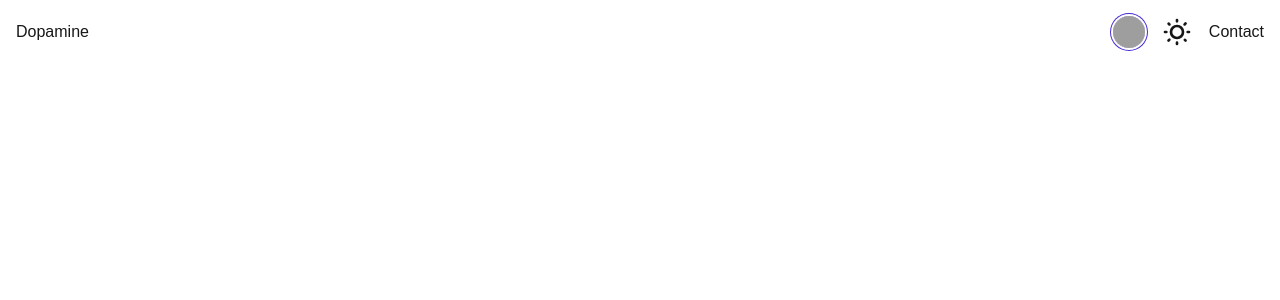
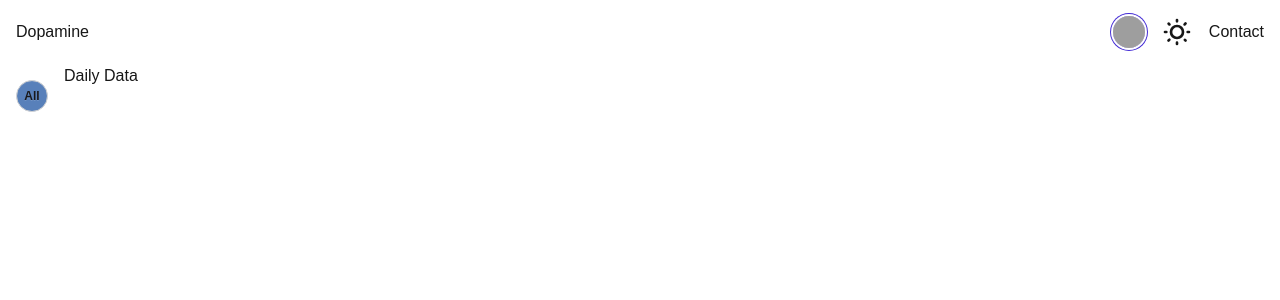
Before and after one commit to TempestShaw/Dopamine, a Next.js app in the folder DopamineWeb/: page / in a window 1280 px wide. Shown: the top 300 px of the page. Built offline with nearby package versions, Linux system fonts and the light colour scheme; grey boxes are pictures that could not be loaded.

Commit message:
feat: update page layout

```diff
--- a/DopamineWeb/src/app/components/secondary/themeToggler.tsx
+++ b/DopamineWeb/src/app/components/secondary/themeToggler.tsx
@@ -2,14 +2,22 @@
 import React, { useEffect, useState } from 'react'
 
 export default function ThemeToggler() {
-    const [theme, setTheme] = useState(localStorage.getItem('theme') || 'light');
+    const [theme, setTheme] = useState('light'); // Default theme
+
+    useEffect(() => {
+        // Set initial theme from localStorage after component mounts
+        const savedTheme = localStorage.getItem('theme') || 'light';
+        setTheme(savedTheme);
+    }, []);
+
     const toggleTheme = () => {
         setTheme(theme === 'light' ? 'dark' : 'light');
     };
 
     useEffect(() => {
-       document.documentElement.dataset.theme = theme;
-       }, [theme]);
+        document.documentElement.dataset.theme = theme;
+        localStorage.setItem('theme', theme);
+    }, [theme]);
 
     return (
     <label className="swap swap-rotate">
--- /dev/null
+++ b/DopamineWeb/src/app/components/sidebar.tsx
@@ -0,0 +1,13 @@
+
+export default function Sidebar() {
+    return (
+        <div className="flex min-h-[100vh]">
+            <div className="flex flex-col p-4">
+                <button className="w-8 h-8 btn btn-outline btn-active btn-sm rounded-full bg-[#5880ba]">
+                    All
+                </button>
+
+            </div>
+        </div>
+    )
+}
--- a/DopamineWeb/src/app/page.tsx
+++ b/DopamineWeb/src/app/page.tsx
@@ -1,9 +1,18 @@
 import Image from "next/image";
 import Header from "./components/header";
+import Sidebar from "./components/sidebar";
 export default function Home() {
   return (
     <div className="">
     <Header />
+    <main className="flex">
+    <Sidebar />
+    <div className="flex flex-col items-center bg-mute">
+      <div className="">
+        Daily Data
+      </div>
+    </div>
+    </main>
     </div>
   );
 }
```
